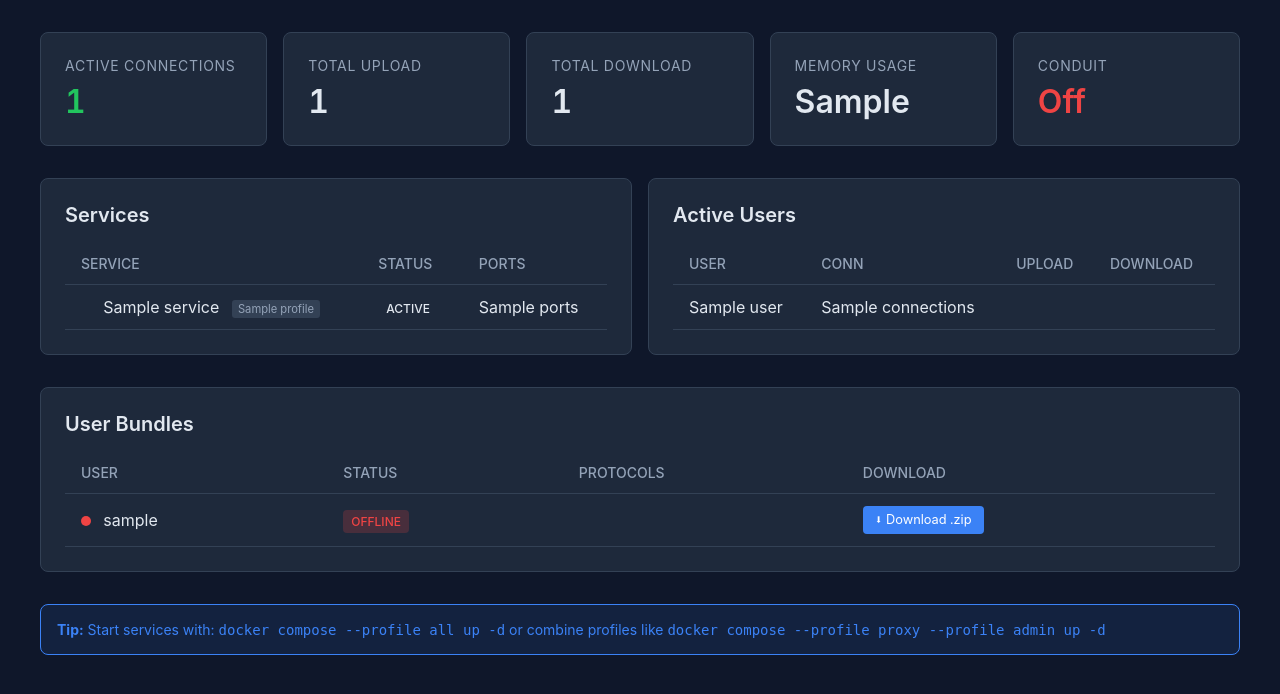
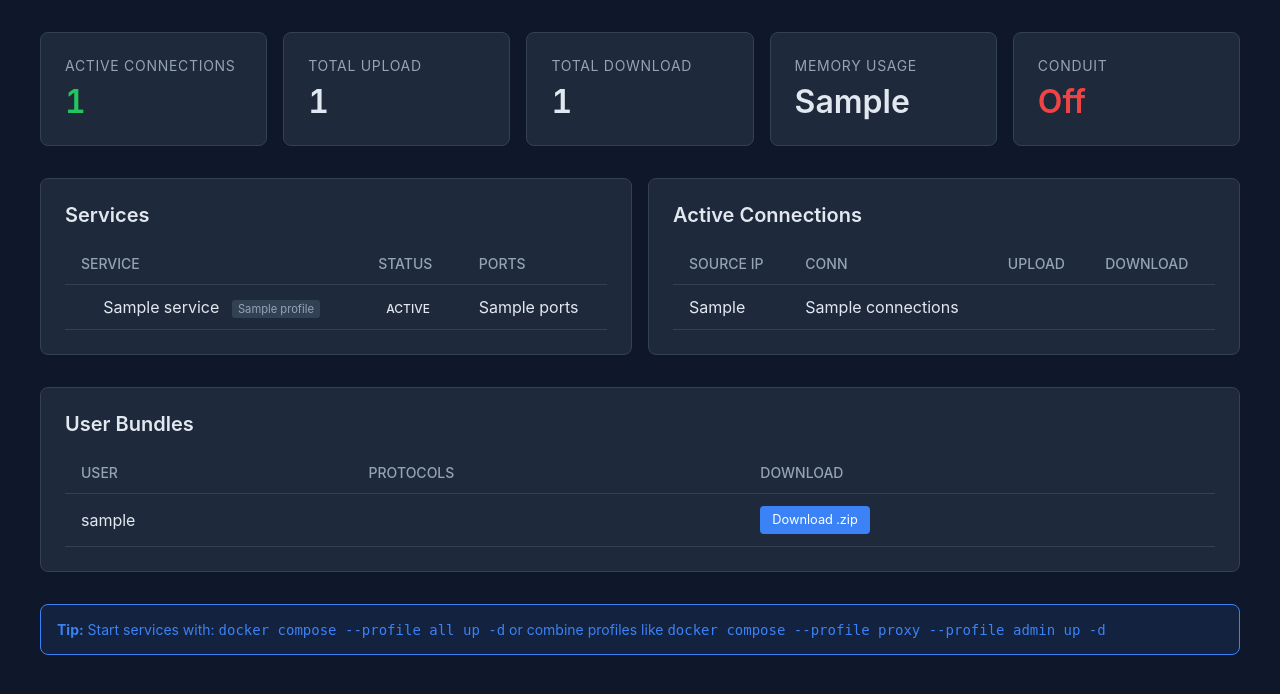
Before and after one commit to shayanb/MoaV, a FastAPI app: template admin/templates/dashboard.html in a window 1280 px wide. Shown: the part 81-775 px from the top of the page. Run offline with FastAPI, Linux system fonts and the light colour scheme; the template is opened without the code that fills it: most values are stand-ins (such as "Sample title", 1, 10 or a date in 2020).

Commit message:
add update available to moav header and admin dashboard, clean up the dashboard

```diff
--- a/admin/main.py
+++ b/admin/main.py
@@ -10,6 +10,7 @@ import asyncio
 import socket
 import zipfile
 import io
+import time
 from datetime import datetime
 from pathlib import Path
 
@@ -40,6 +41,68 @@ try:
                 CLASH_SECRET = line.split("=", 1)[1].strip()
 except FileNotFoundError:
     pass
+
+# Current version
+CURRENT_VERSION = "unknown"
+try:
+    with open("/app/VERSION") as f:
+        CURRENT_VERSION = f.read().strip()
+except FileNotFoundError:
+    pass
+
+# Update check cache
+UPDATE_CACHE = {"version": None, "checked_at": 0}
+UPDATE_CACHE_TTL = 3600  # 1 hour
+
+
+def version_gt(v1: str, v2: str) -> bool:
+    """Check if v1 > v2 (semver comparison)"""
+    try:
+        v1_parts = [int(x) for x in v1.split(".")[:3]]
+        v2_parts = [int(x) for x in v2.split(".")[:3]]
+        return v1_parts > v2_parts
+    except (ValueError, AttributeError):
+        return False
+
+
+async def check_for_updates() -> dict:
+    """Check GitHub for latest release (cached for 1 hour)"""
+    now = time.time()
+
+    # Return cached result if still valid
+    if UPDATE_CACHE["version"] and (now - UPDATE_CACHE["checked_at"]) < UPDATE_CACHE_TTL:
+        latest = UPDATE_CACHE["version"]
+        return {
+            "update_available": version_gt(latest, CURRENT_VERSION),
+            "latest_version": latest,
+            "current_version": CURRENT_VERSION,
+        }
+
+    # Fetch from GitHub API
+    try:
+        async with httpx.AsyncClient(timeout=3.0) as client:
+            resp = await client.get(
+                "https://api.github.com/repos/shayanb/MoaV/releases/latest"
+            )
+            if resp.status_code == 200:
+                data = resp.json()
+                latest = data.get("tag_name", "").lstrip("v")
+                if latest:
+                    UPDATE_CACHE["version"] = latest
+                    UPDATE_CACHE["checked_at"] = now
+                    return {
+                        "update_available": version_gt(latest, CURRENT_VERSION),
+                        "latest_version": latest,
+                        "current_version": CURRENT_VERSION,
+                    }
+    except Exception:
+        pass
+
+    return {
+        "update_available": False,
+        "latest_version": None,
+        "current_version": CURRENT_VERSION,
+    }
 
 
 def verify_auth(request: Request, credentials: HTTPBasicCredentials = Depends(security)):
@@ -262,29 +325,28 @@ async def dashboard(request: Request, username: str = Depends(verify_auth)):
     stats = await fetch_singbox_stats()
     conduit_stats = await fetch_conduit_stats()
     services = get_services_status()
+    update_info = await check_for_updates()
 
-    # Count active connections by user
-    user_stats = {}
-    active_usernames = set()
+    # Count active connections by source IP
+    connection_stats = {}
     for conn in stats.get("connections", []):
         metadata = conn.get("metadata", {})
-        user = metadata.get("user", "unknown")
-        if user not in user_stats:
-            user_stats[user] = {"connections": 0, "upload": 0, "download": 0}
-        user_stats[user]["connections"] += 1
-        user_stats[user]["upload"] += conn.get("upload", 0)
-        user_stats[user]["download"] += conn.get("download", 0)
-        active_usernames.add(user)
+        source_ip = metadata.get("sourceIP", "unknown")
+        if source_ip not in connection_stats:
+            connection_stats[source_ip] = {"connections": 0, "upload": 0, "download": 0}
+        connection_stats[source_ip]["connections"] += 1
+        connection_stats[source_ip]["upload"] += conn.get("upload", 0)
+        connection_stats[source_ip]["download"] += conn.get("download", 0)
 
     # Get all users with their bundle info
-    all_users = list_users(active_usernames)
+    all_users = list_users()
 
     return templates.TemplateResponse("dashboard.html", {
         "request": request,
         "stats": stats,
         "conduit_stats": conduit_stats,
         "services": services,
-        "user_stats": user_stats,
+        "connection_stats": connection_stats,
         "all_users": all_users,
         "format_bytes": format_bytes,
         "total_connections": len(stats.get("connections", [])),
@@ -292,7 +354,10 @@ async def dashboard(request: Request, username: str = Depends(verify_auth)):
         "total_upload": format_bytes(stats["traffic"]["upload"]),
         "total_download": format_bytes(stats["traffic"]["download"]),
         "error": stats.get("error"),
-        "timestamp": datetime.utcnow().strftime("%Y-%m-%d %H:%M:%S UTC")
+        "timestamp": datetime.utcnow().strftime("%Y-%m-%d %H:%M:%S UTC"),
+        "update_available": update_info["update_available"],
+        "latest_version": update_info["latest_version"],
+        "current_version": update_info["current_version"],
     })
 
 
@@ -330,7 +395,7 @@ def get_bundle_path():
     return BUNDLE_PATHS[0]  # Default
 
 
-def list_users(active_users: set = None):
+def list_users():
     """List all users from bundles directory"""
     users = []
     bundle_path = get_bundle_path()
@@ -357,9 +422,6 @@ def list_users(active_users: set = None):
         # Check if zip already exists
         zip_exists = (bundle_path / f"{username}.zip").exists()
 
-        # Check if user is currently active
-        is_active = active_users and username in active_users
-
         users.append({
             "username": username,
             "has_reality": has_reality,
@@ -367,7 +429,6 @@ def list_users(active_users: set = None):
             "has_hysteria2": has_hysteria2,
             "has_trojan": has_trojan,
             "zip_exists": zip_exists,
-            "is_active": is_active,
         })
 
     return users
--- a/admin/templates/dashboard.html
+++ b/admin/templates/dashboard.html
@@ -144,6 +144,22 @@
             color: var(--accent);
             font-size: 0.875rem;
         }
+        .update-banner {
+            background: rgba(34, 197, 94, 0.1);
+            border: 1px solid var(--success);
+            border-radius: 0.5rem;
+            padding: 1rem;
+            margin-bottom: 2rem;
+            color: var(--success);
+            font-size: 0.875rem;
+            display: flex;
+            align-items: center;
+            justify-content: space-between;
+        }
+        .update-banner a {
+            color: var(--success);
+            text-decoration: underline;
+        }
         .refresh-btn {
             background: var(--accent);
             color: white;
@@ -210,6 +226,13 @@
         {% if error %}
         <div class="error-box">
             <strong>Error:</strong> {{ error }}
+        </div>
+        {% endif %}
+
+        {% if update_available %}
+        <div class="update-banner">
+            <span>Update available: <strong>v{{ latest_version }}</strong> (current: v{{ current_version }})</span>
+            <span>Run <code>moav update</code> to upgrade</span>
         </div>
         {% endif %}
 
@@ -280,21 +303,21 @@
             </div>
 
             <div class="card">
-                <h2>Active Users</h2>
-                {% if user_stats %}
+                <h2>Active Connections</h2>
+                {% if connection_stats %}
                 <table>
                     <thead>
                         <tr>
-                            <th>User</th>
+                            <th>Source IP</th>
                             <th>Conn</th>
                             <th>Upload</th>
                             <th>Download</th>
                         </tr>
                     </thead>
                     <tbody>
-                        {% for user, data in user_stats.items() %}
+                        {% for ip, data in connection_stats.items() %}
                         <tr>
-                            <td>{{ user }}</td>
+                            <td>{{ ip }}</td>
                             <td>{{ data.connections }}</td>
                             <td>{{ format_bytes(data.upload) }}</td>
                             <td>{{ format_bytes(data.download) }}</td>
@@ -372,7 +395,6 @@
                 <thead>
                     <tr>
                         <th>User</th>
-                        <th>Status</th>
                         <th>Protocols</th>
                         <th>Download</th>
                     </tr>
@@ -380,17 +402,7 @@
                 <tbody>
                     {% for user in all_users %}
                     <tr>
-                        <td>
-                            <span class="status-dot {% if user.is_active %}running{% else %}stopped{% endif %}"></span>
-                            {{ user.username }}
-                        </td>
-                        <td>
-                            {% if user.is_active %}
-                            <span class="status-text running">Online</span>
-                            {% else %}
-                            <span class="status-text stopped">Offline</span>
-                            {% endif %}
-                        </td>
+                        <td>{{ user.username }}</td>
                         <td>
                             {% if user.has_reality %}<span class="protocol-tag">Reality</span>{% endif %}
                             {% if user.has_trojan %}<span class="protocol-tag">Trojan</span>{% endif %}
@@ -399,7 +411,7 @@
                         </td>
                         <td>
                             <a href="/download/{{ user.username }}" class="download-btn">
-                                ⬇ Download .zip
+                                Download .zip
                             </a>
                         </td>
                     </tr>
```
Also changed, not shown: 1 other file.
